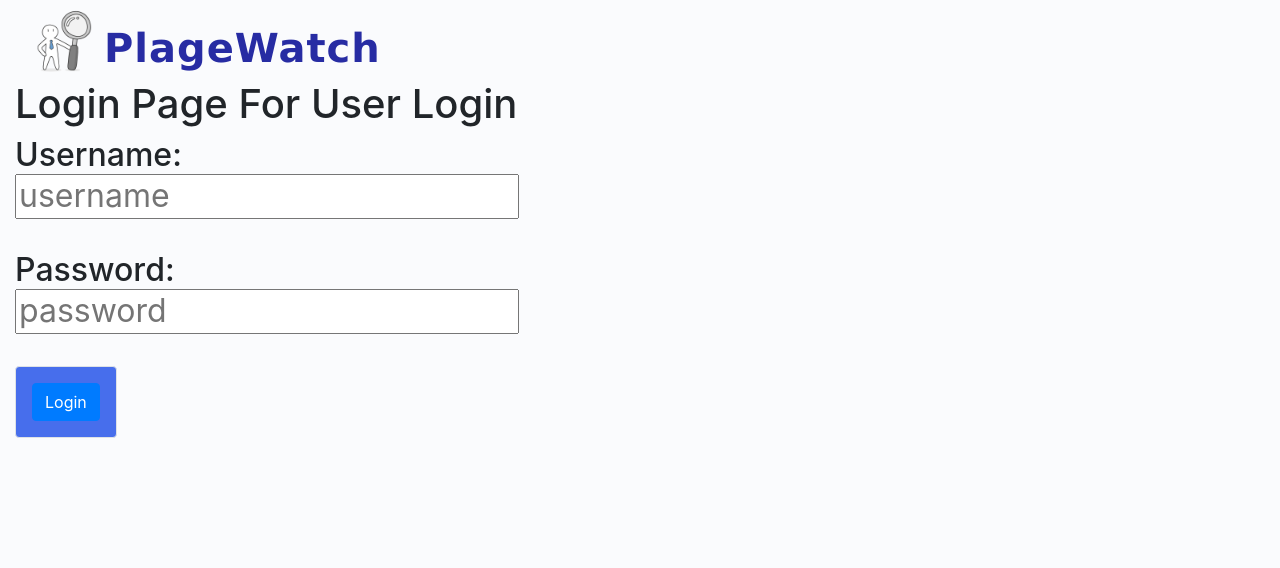
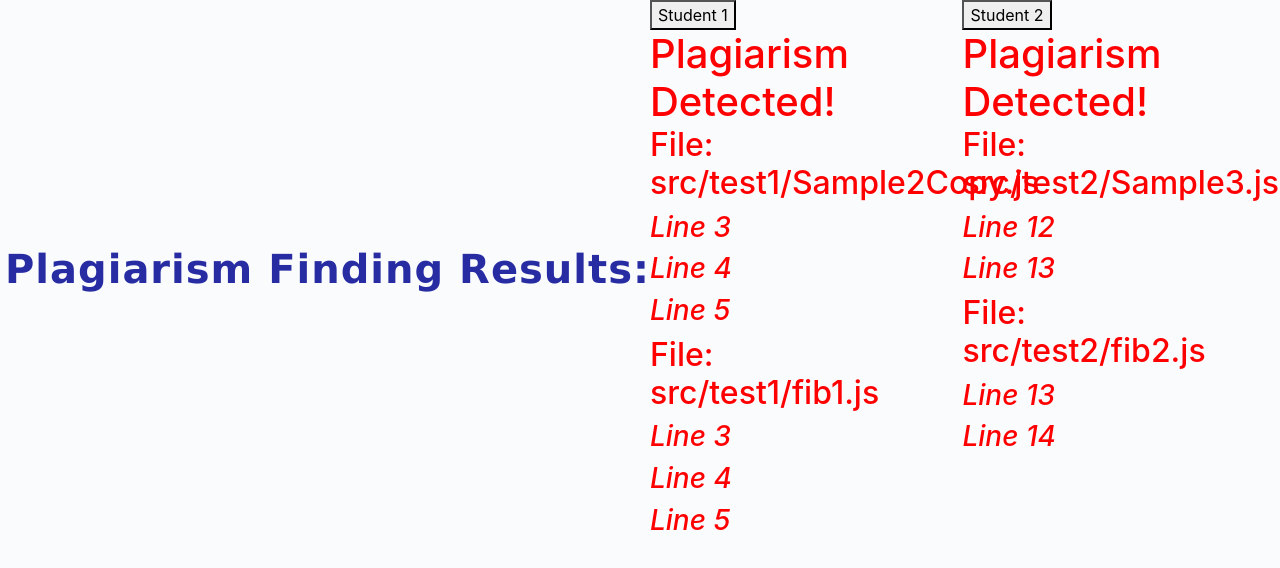
Before and after one commit to 1itachi/plageWatch, a React (Create React App) app in the folder plage-watch/: page /results in a window 1280 px wide. Shown: the top 568 px of the page. Built offline with nearby package versions, Linux system fonts and the light colour scheme.

Commit message:
Changed the structure for front end.

```diff
--- a/plage-watch/package.json
+++ b/plage-watch/package.json
@@ -11,6 +11,7 @@
     "@types/node": "^12.19.4",
     "@types/react": "^16.9.56",
     "@types/react-dom": "^16.9.9",
+    "@types/react-router-dom": "^5.1.6",
     "react": "^17.0.1",
     "react-dom": "^17.0.1",
     "react-dropzone": "^11.2.4",
--- a/plage-watch/src/App.tsx
+++ b/plage-watch/src/App.tsx
@@ -1,14 +1,24 @@
 import React from 'react';
+import { BrowserRouter as Router, Route, Switch } from 'react-router-dom';
 import './App.css';
+
 import MainPage from './components/main/Main';
-import LoginPage from './components/Login/Login';
+import LoginPage from './components/login/Login';
+import Results from "./components/results/Results";
 
 function App() {
   return (
-    <div className="App">
-      <LoginPage />
-      {/* <MainPage /> */}
-    </div>
+    <Router>
+      <div>
+        <div className="App">
+          <Switch>
+            <Route path="/" component={LoginPage} exact />
+            <Route path="/main" component={MainPage} />
+            <Route path="/results" component={Results} />
+          </Switch>
+        </div>
+      </div>
+    </Router>
   );
 }
 
--- a/plage-watch/src/components/Login/Login.tsx
+++ b/plage-watch/src/components/Login/Login.tsx
@@ -1,7 +1,8 @@
 import React from "react";
-import Navbar from "./../navigation/Navigation";
-import Upload from './../upload/UploadPage';
+import Navbar from "../navigation/Navigation";
+import Upload from '../upload/UploadPage';
 import './Login.css';
+// import detect from './../../images/plagewatch.jpg';
 import detect from './../../images/plagewatch.jpg';
 import { Link } from "react-router-dom";
 
--- /dev/null
+++ b/plage-watch/src/components/results/Results.css
@@ -0,0 +1,4 @@
+.h1 {
+    color: red;
+    border: orangered;
+}
--- /dev/null
+++ b/plage-watch/src/components/results/Results.tsx
@@ -0,0 +1,66 @@
+import React from "react";
+import './Results.css'
+import detect from './../../images/plagewatch.jpg'
+
+export default class Results extends React.Component {
+    render() {
+        return (
+
+            <div className="col row center">
+
+                {/* Display the findings here:  */}
+                <div className="container-main">
+                    <h1 className={"nav-text-style"}>Plagiarism Finding Results: </h1>
+                </div>
+
+                <div className="container col-sm-6 row center">
+                    {/*
+                     Plagiarism (%):
+                    {
+                    '1': {
+                    './src/test1/Sample2Copy.js': [ 3, 4, 5 ],
+                    './src/test2/Sample3.js': [ 3, 4, 5 ]
+                    },
+                    '2': {
+                    './src/test1/fib1.js': [ 12, 13 ],
+                    './src/test2/fib2.js': [ 13, 14 ]
+                    },
+                    score: 25
+                    */}
+
+                    {/* Hardcoded for now. */}
+                    <div className="row">
+                        <div className="col-6">
+                            <button className="primary">Student 1</button>
+                            <h1 className="h1">Plagiarism Detected!
+                                <br />
+                                <h2>File: src/test1/Sample2Copy.js</h2>
+                                <em><h3>Line 3</h3></em>
+                                <em><h3>Line 4</h3></em>
+                                <em><h3>Line 5</h3></em>
+                                <h2>File: src/test1/fib1.js</h2>
+                                <em><h3>Line 3</h3></em>
+                                <em><h3>Line 4</h3></em>
+                                <em><h3>Line 5</h3></em>
+                            </h1>
+                        </div>
+
+                        <div className="col-6">
+                            <button className="primary">Student 2</button>
+                            <h1 className="h1">Plagiarism Detected!
+                                <br />
+                                <h2>File: src/test2/Sample3.js</h2>
+                                <em><h3>Line 12</h3></em>
+                                <em><h3>Line 13</h3></em>
+                                <h2>File: src/test2/fib2.js</h2>
+                                <em><h3>Line 13</h3></em>
+                                <em><h3>Line 14</h3></em>
+                            </h1>
+                        </div>
+                    </div>
+                    {/* Add in the side by side comparison from Vinay's end here. */}
+                </div>
+            </div>
+        );
+    }
+}
--- a/plage-watch/src/components/upload/UploadPage.tsx
+++ b/plage-watch/src/components/upload/UploadPage.tsx
@@ -8,26 +8,25 @@ export default class Upload extends React.Component {
     state = {
         file1: '',
         file2: '',
-        diabled: true
+        disabled: true
     }
 
 
+    /* Check for plagiarism, disable until the upload is completed. */
     runPlagiarism() {
+
         console.log("hi");
     }
 
-
-
     render() {
+        // @ts-ignore
         return (
             <div className="mt-4">
                 <h1 className="center upload-text">Upload Folders To
                 Detect For Plagiarism!!</h1>
                 <h3 className="center directions">
-                    Please upload all student submissions to transfer
-                    to the PlageWatch system for similarity analysis.
-                    Supported formats for file transfer includes:
-                    .js
+                    Please upload two submissions to run plagiarism.
+                    Supported formats for file transfer: .js
                 </h3>
                 <div className="container-fluid  row flex">
                     <div className="col-sm-6  mt-4 center sub-style">
@@ -40,16 +39,12 @@ export default class Upload extends React.Component {
                     </div>
                     <div className="col-sm-12 mt-4 center">
 
-                        <div className="btn border rounded cancel-button text-light p-2" onClick={this.runPlagiarism}>
-                            <i className="fas fa-times"> </i>
-                            <span> Cancel</span>
-                        </div>
-
                         <br></br>
 
                         <div className="btn border rounded check-button text-light p-2" onClick={this.runPlagiarism}>
-                            <i className="fas fa-search"> </i>
-                            <span> Check Plagiarism</span>
+                            <button className={"primary"}>
+                                <i className="fas fa-search"> </i>
+                                Check Plagiarism</button>
                         </div>
 
 
--- a/plage-watch/tsconfig.json
+++ b/plage-watch/tsconfig.json
@@ -16,7 +16,7 @@
     "module": "esnext",
     "moduleResolution": "node",
     "resolveJsonModule": true,
-    "isolatedModules": false,
+    "isolatedModules": true,
     "noEmit": true,
     "jsx": "react"
   },
```
Also changed, not shown: 1 other file (tests, documents, lock files or other folders).
